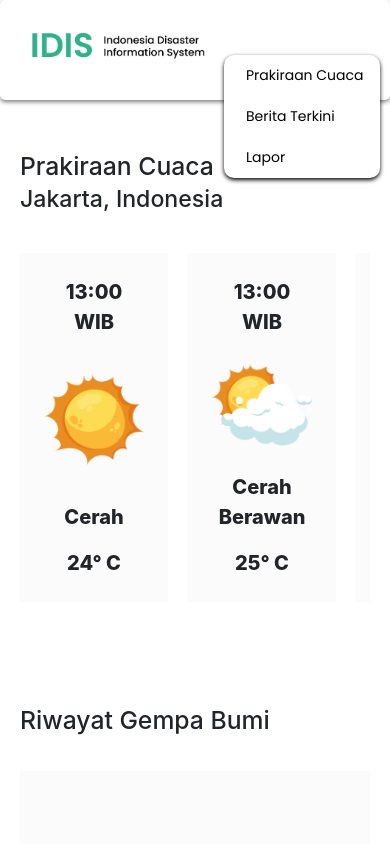
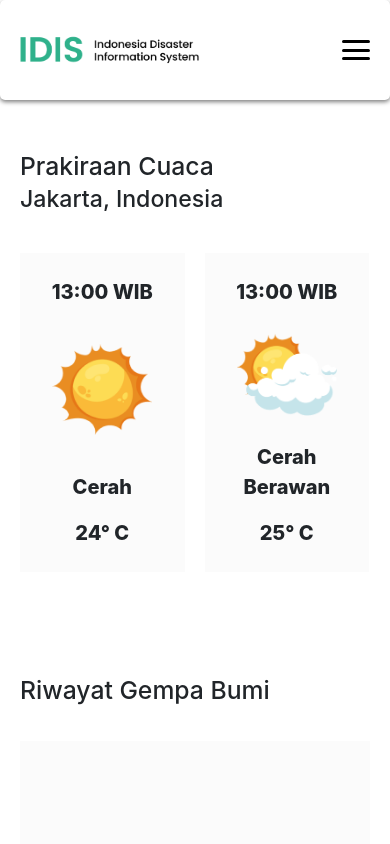
Before and after one commit to devardha/disaster-management, a React (Create React App) app: page / in a window 390 px wide. Shown: the top 844 px of the page. Built offline with nearby package versions, Linux system fonts and the light colour scheme; the HTML template or start-up script is replaced by a standard one.

Commit message:
Add toggle menu and change slider width on mobile

```diff
--- a/src/components/Navbar/Navbar.tsx
+++ b/src/components/Navbar/Navbar.tsx
@@ -12,7 +12,7 @@ const Navbar = () => {
 					<div className="lo">
 						<img src="/images/logo.png" alt="logo" />
 					</div>
-					<ul>
+					<ul className={`${open ? "open" : ""}`}>
 						<li>
 							<Link to="/">Prakiraan Cuaca</Link>
 						</li>
@@ -24,18 +24,34 @@ const Navbar = () => {
 						</li>
 					</ul>
 				</div>
-				{/* {open && (
-				<div className="menu">
+				<div className="menu" onClick={() => setOpen(!open)}>
 					<input type="checkbox" id="check" />
 					<span></span>
 					<span></span>
 					<span></span>
 				</div>
-			)} */}
 			</nav>
 			<style>{`
 				nav{
 					position:relative;
+				}
+
+				.navbar-container{
+					padding:0;
+				}
+
+				@media(max-width:576px){
+					nav ul{
+						display:none;
+					}
+
+					nav ul.open{
+						display:block;
+					}
+
+					.navbar-container{
+						padding:0 20px;
+					}
 				}
 			`}</style>
 		</>
--- a/src/components/Navbar/navbar.css
+++ b/src/components/Navbar/navbar.css
@@ -44,8 +44,8 @@ nav a:hover {
 nav img {
 	display: flex;
 	width: 28%;
-	margin: 10px 25px;
 	align-items: center;
+	transform: translateY(16px);
 }
 
 .navbar-container {
@@ -127,7 +127,6 @@ nav img {
 	nav img {
 		width: 50%;
 		margin-top: 15px;
-		margin-left: 10px;
 	}
 }
 
@@ -167,10 +166,14 @@ nav img {
 	nav img {
 		width: 50%;
 		margin-top: 15px;
-		margin-left: 10px;
+		transform: translateY(0px) scale(1.2) translateX(11px);
 	}
 
 	.menu {
 		display: flex;
 	}
+
+	.navbar-container {
+		padding: 20px;
+	}
 }
--- a/src/components/PrakiraanCuaca/Carousel.tsx
+++ b/src/components/PrakiraanCuaca/Carousel.tsx
@@ -110,7 +110,6 @@ const Carousel = ({ data }: any) => {
 					margin-right:20px;
 					display:flex;
 					flex-direction:column;
-					items:center;
 				}
 				.embla__slide img{
 					width:100px;
@@ -119,7 +118,7 @@ const Carousel = ({ data }: any) => {
 
 				@media(max-width:576px){
 					.embla__slide {
-						flex: 0 0 31%;
+						flex: 0 0 47%;
 					}
 				}
 			`}</style>
--- a/src/components/PrakiraanCuaca/index.tsx
+++ b/src/components/PrakiraanCuaca/index.tsx
@@ -36,7 +36,7 @@ const PrakiraanCuaca = () => {
 				<Carousel data={data} />
 			</div>
 			<style>{`
-				.container{
+				.prakiraan-cuaca{
 					padding-top: 52px;
 					padding-bottom: 52px;
 				}
--- a/src/index.css
+++ b/src/index.css
@@ -23,6 +23,8 @@ code {
 	margin: 0 auto;
 	display: flex;
 	flex-direction: column;
+	padding-top: 52px;
+	padding-bottom: 52px;
 }
 
 @media (max-width: 576px) {
```
